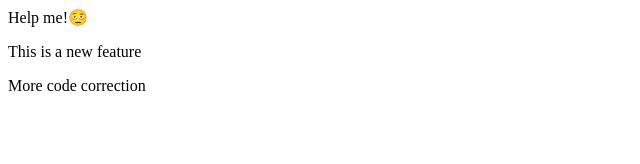
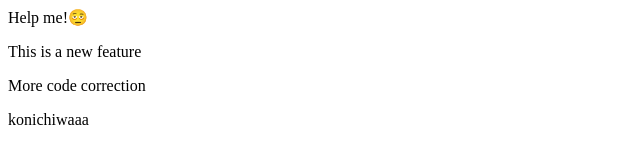
Before and after one commit to riyagarg01-max/LocalRepo, a plain HTML site: page index.html in a window 1280 px wide. Shown: the whole page, without its empty margins (0-640 px from the left). Drawn offline with Linux system fonts and the light colour scheme.

Commit message:
something new

```diff
--- a/index.html
+++ b/index.html
@@ -1,3 +1,4 @@
 <p>Help me!🫩</p>
 <p>This is a new feature </p>
 <p>More code correction</p>
+<p>konichiwaaa</p>
```
